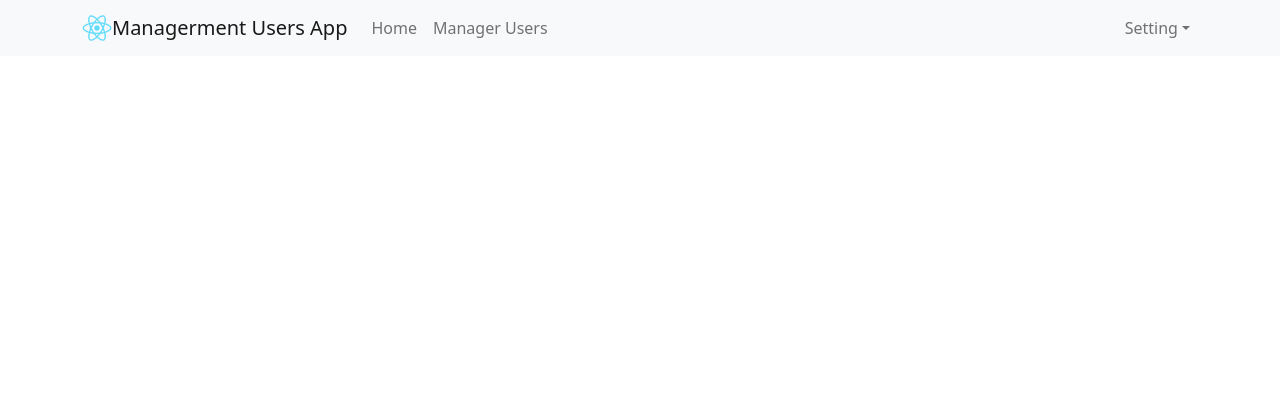
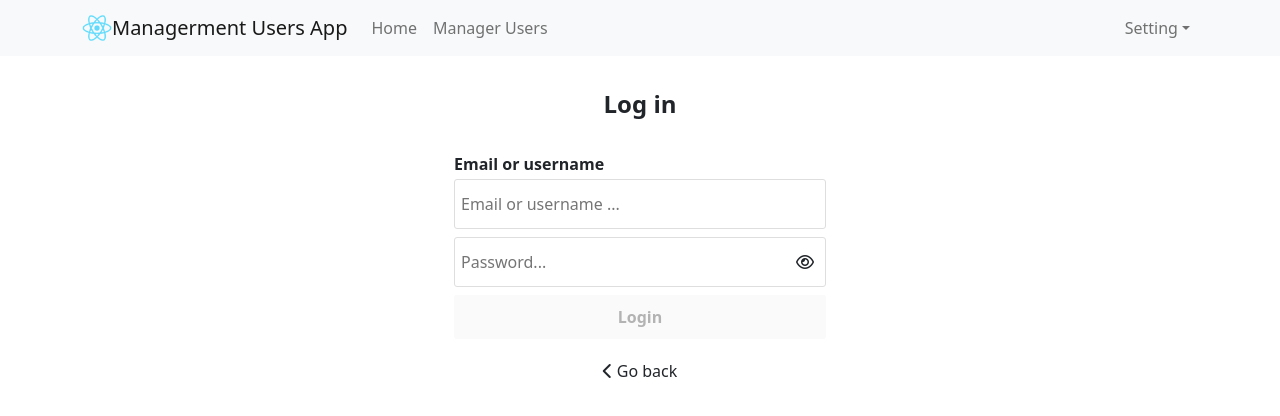
Before and after one commit to NguyenDat-2003/react-practice, a React (Create React App) app: page /login in a window 1280 px wide. Shown: the top 416 px of the page. Built offline with nearby package versions, Linux system fonts and the light colour scheme.

Commit message:
#21. Design Login Page

```diff
--- a/src/App.js
+++ b/src/App.js
@@ -7,6 +7,7 @@
 import Header from "./components/Header";
 import TableUsers from "./components/TableUsers";
 import Home from "./components/Home";
+import Login from "./components/Login";
 
 function App() {
   return (
@@ -17,6 +18,7 @@
           <Routes>
             <Route path="/" element={<Home />}></Route>
             <Route path="/users" element={<TableUsers />}></Route>
+            <Route path="/login" element={<Login />}></Route>
           </Routes>
         </Container>
       </div>
--- a/src/App.scss
+++ b/src/App.scss
@@ -20,4 +20,70 @@
     align-items: center;
     justify-content: space-between;
   }
+
+  .login-container {
+    display: flex;
+    flex-direction: column;
+    margin: 0 auto;
+
+    .title {
+      text-align: center;
+      font-size: 24px;
+      font-weight: 600;
+      margin: 30px 0px;
+    }
+
+    .text {
+      font-weight: 600;
+      padding-bottom: 3px;
+    }
+
+    input {
+      padding:12px 6px;
+      outline: none;
+      margin-bottom: 8px;
+      border: 1px solid #dedede;
+      border-radius: 3px;
+      width: 100%;
+
+      &:hover {
+        background-color: #dedede;
+        border: 1px solid transparent;
+        outline: none;
+      }
+    }
+
+    .input-2{
+      position: relative;
+
+      .fa-regular{
+        position: absolute;
+        top: 30%;
+        right: 12px;
+      }
+    }
+
+    button {
+      padding: 10px;
+      border: none;
+      border-radius: 3px;
+      font-weight: 600;
+
+      &.active{
+        background-color: #e91b4b;
+        color: white;
+
+      }
+    }
+
+    button[disabled=disabled], button:disabled{
+      cursor: not-allowed;
+    }
+
+    .back {
+      text-align: center;
+      margin-top: 20px;
+      cursor: pointer;
+    }
+  }
 }
--- /dev/null
+++ b/src/components/Login.js
@@ -0,0 +1,48 @@
+import { useState } from "react";
+
+function Login() {
+  const [email, setEmail] = useState("");
+  const [password, setPassword] = useState("");
+  const [isShowPassword, setIsShowPassword] = useState(false);
+
+  return (
+    <div className="login-container col-12 col-sm-4 col-md-6 col-lg-4">
+      <div className="title">Log in</div>
+      <div className="text">Email or username</div>
+      <input
+        type="text"
+        placeholder="Email or username ..."
+        value={email}
+        onChange={(e) => setEmail(e.target.value)}
+      />
+      <div className="input-2">
+        <input
+          type={isShowPassword === true ? "text" : "password"}
+          placeholder="Password..."
+          value={password}
+          onChange={(e) => setPassword(e.target.value)}
+        />
+        <i
+          class={
+            isShowPassword === false
+              ? "fa-regular fa-eye"
+              : "fa-regular fa-eye-slash"
+          }
+          onClick={() => setIsShowPassword(!isShowPassword)}
+        ></i>
+      </div>
+      <button
+        className={email && password ? "active" : ""}
+        disabled={email && password ? false : true}
+      >
+        Login
+      </button>
+      <div className="back">
+        <i class="pe-1 fa-solid fa-chevron-left"></i>
+        Go back
+      </div>
+    </div>
+  );
+}
+
+export default Login;
```
